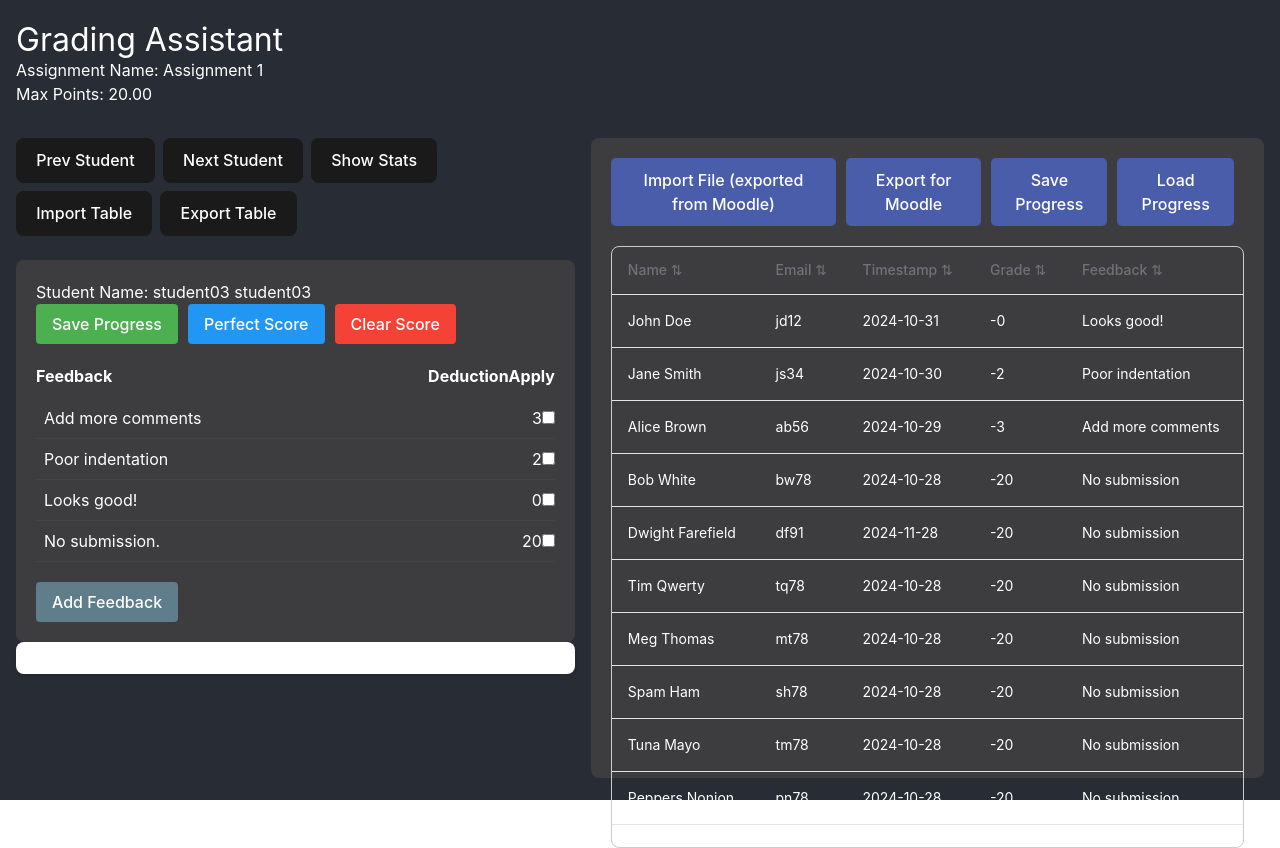
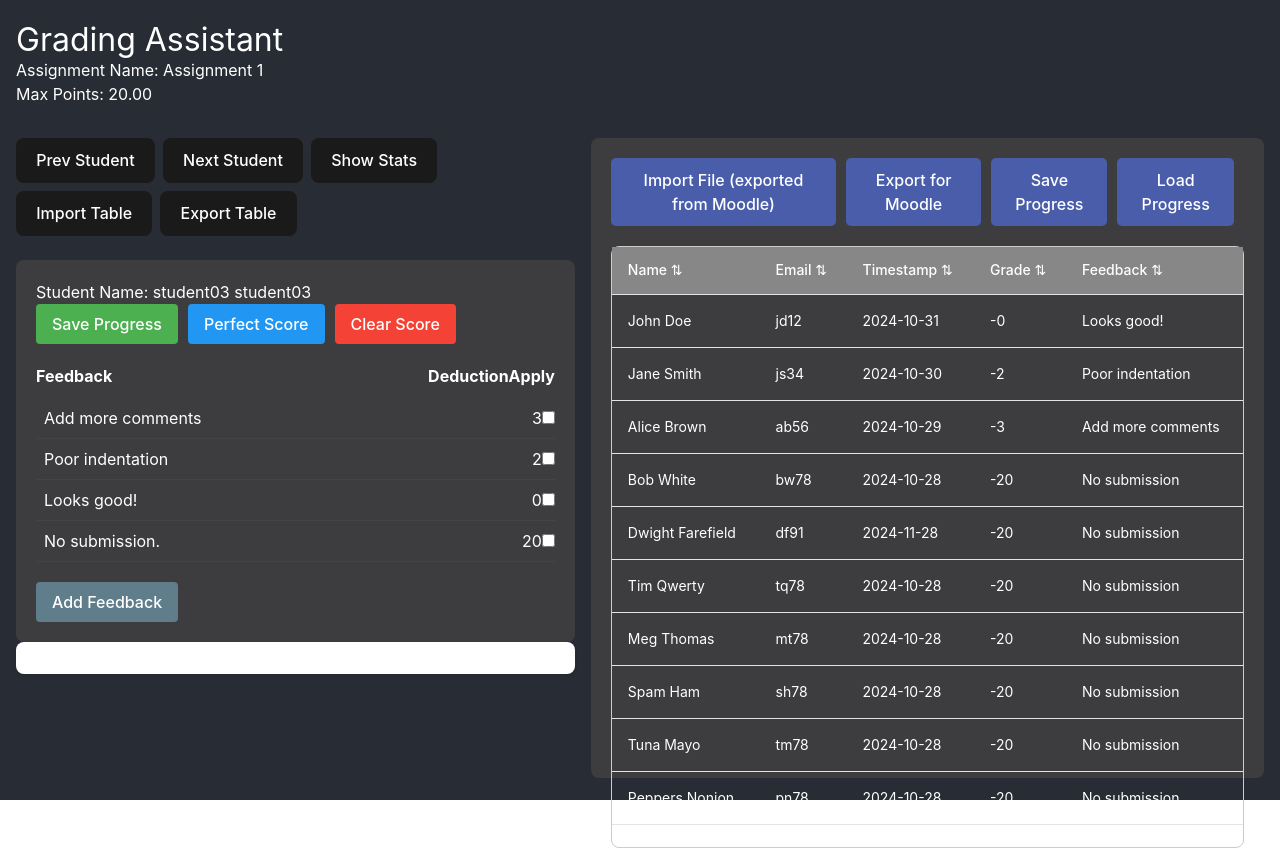
Before and after one commit to haneumC/MoodleGradingApp2.0, a React (Vite) app: page / in a window 1280 px wide. Shown: the top 848 px of the page. Built offline with nearby package versions, Linux system fonts and the light colour scheme.

Commit message:
table header update

```diff
--- a/src/components/ui/StudentList.css
+++ b/src/components/ui/StudentList.css
@@ -39,6 +39,19 @@
     border: 1px solid #ccc;
   }
 
+  .header-row {
+    background-color: #878787;
+  }
+
+  .header-cell {
+    color: white;
+  }
+
+  .header-cell:hover {
+    background-color: #687aef; /* Light gray highlight */
+    transition: background-color 0.3s ease; /* Smooth transition */
+  }
+
   .table-container {
     max-height: 600px; /* Adjust the height as needed */
     overflow-y: auto;
--- a/src/components/ui/StudentList.tsx
+++ b/src/components/ui/StudentList.tsx
@@ -105,14 +105,14 @@ const StudentList: React.FC = () => {
             <Table>
               <TableCaption>A list of recent student submissions.</TableCaption>
                 <TableHeader>
-                <TableRow>
+                    <TableRow className="header-row">
                         {table.getHeaderGroups().map(headerGroup => (
                         <React.Fragment key={headerGroup.id}>
                             {headerGroup.headers.map(header => (
                             <TableHead
                                 key={header.id}
                                 onClick={header.column.getToggleSortingHandler()}
-                          className="cursor-pointer"
+                                className="header-cell cursor-pointer"
                             >
                                 {flexRender(header.column.columnDef.header, header.getContext())}{" "}
                                 {header.column.getIsSorted() ? (header.column.getIsSorted() === "desc" ? "▲" : "▼") : "⇅"}
```
Lines whose indentation alone changed are shown as unchanged.
